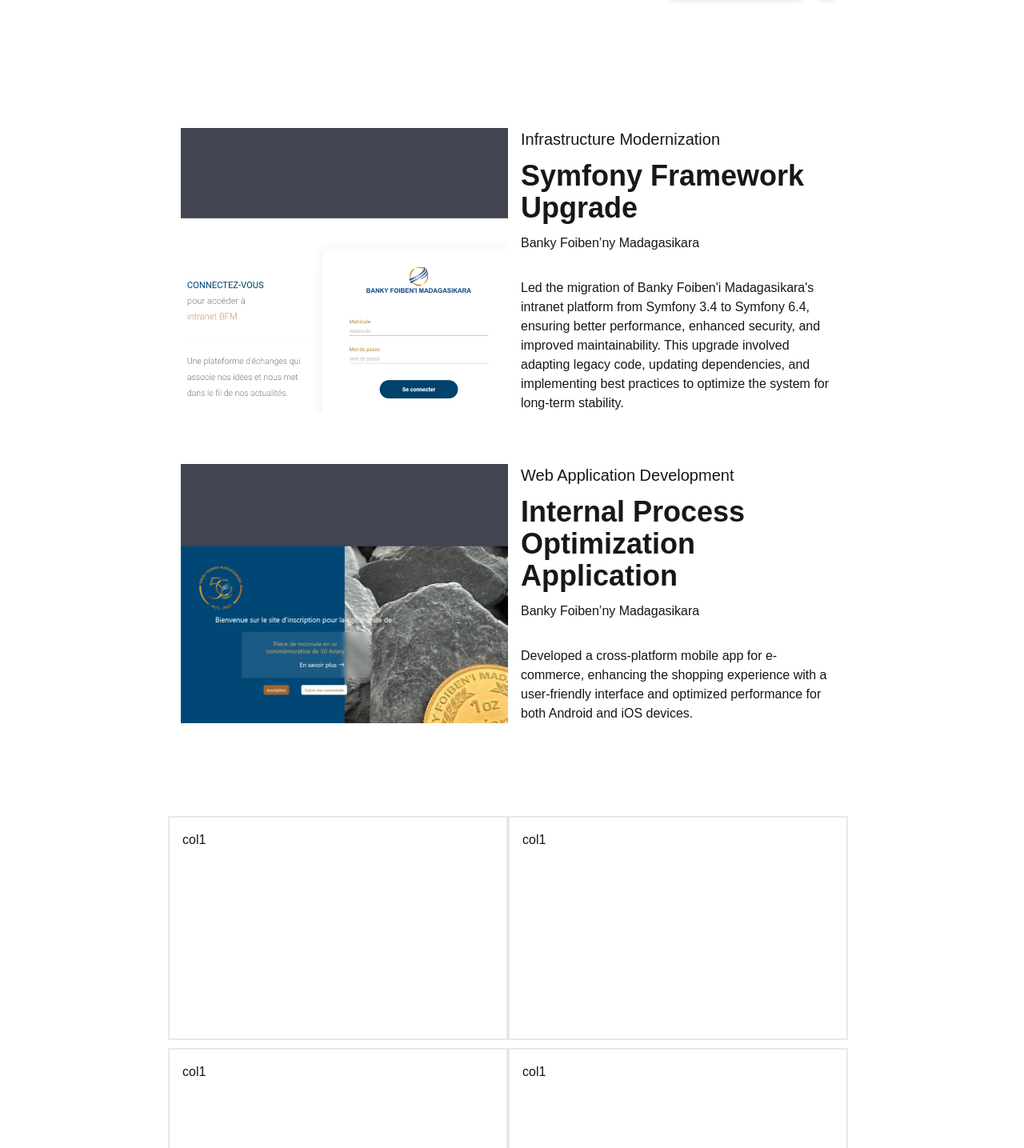
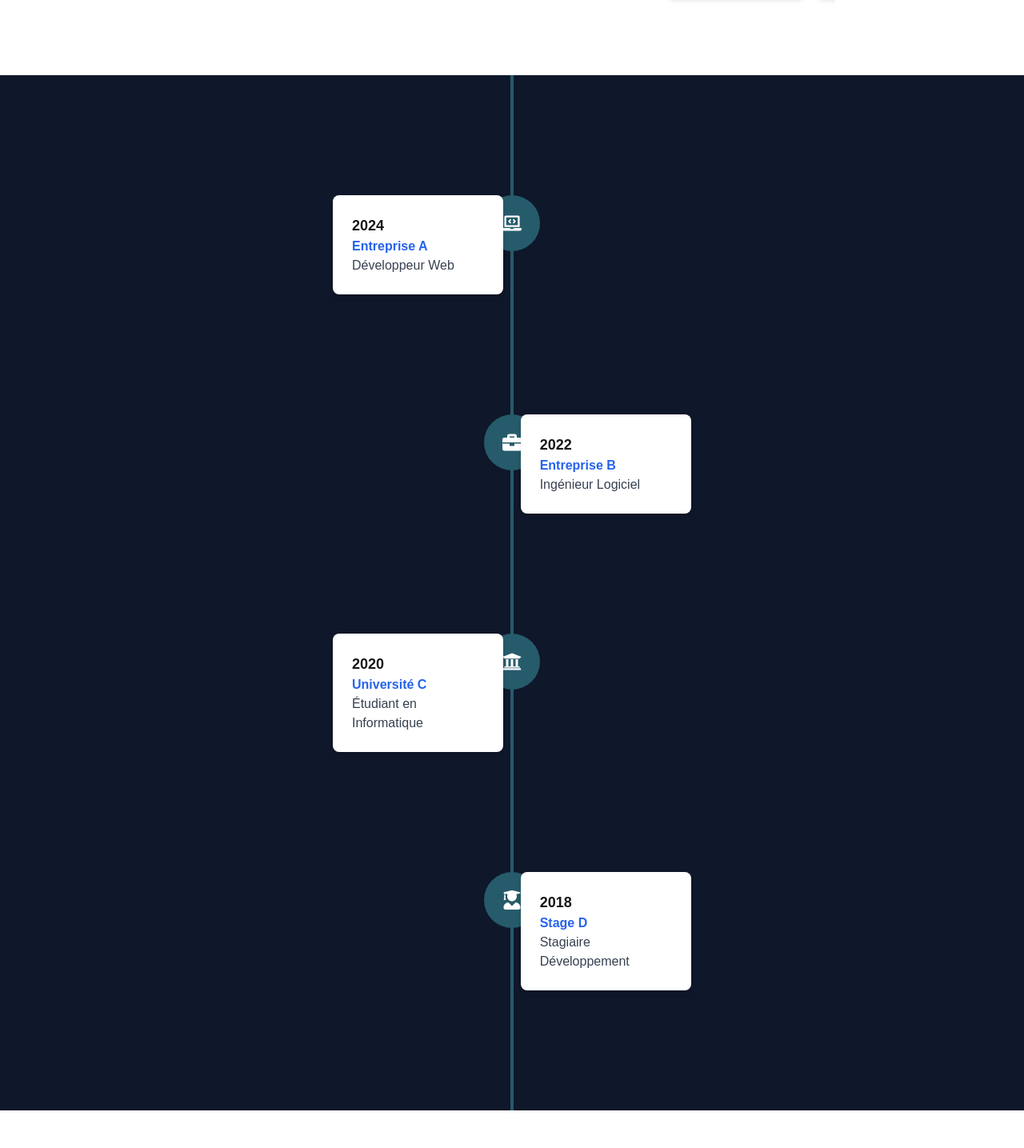
Before and after one commit to Mukkun007/PORTFOLIO-LOVA, a Next.js app: page / in a window 1280 px wide. Shown: the part 1135-2570 px from the top of the page at 80% size. Built offline with nearby package versions, Linux system fonts and the light colour scheme.

Commit message:
timeline v-1

```diff
--- a/src/app/page.tsx
+++ b/src/app/page.tsx
@@ -3,6 +3,7 @@
 import Home from "@/components/Home";
 import About from "@/components/About";
 import Biographie from "@/components/Biographie";
+import Experience from "@/components/Experience";
 import Projects from "@/components/Projects";
 import Code from "@/components/Code";
 import ScrollToTop from "@/components/ScrollToTop";
@@ -21,6 +22,9 @@
       <div id="about">
         <About />
       </div>
+      <div id="experience">
+        <Experience />
+      </div>
       <div id="projects">
         <Projects />
       </div>
--- a/src/components/Experience.tsx
+++ b/src/components/Experience.tsx
@@ -0,0 +1,73 @@
+import React from "react";
+import {
+  FaBriefcase,
+  FaUniversity,
+  FaLaptopCode,
+  FaUserGraduate,
+} from "react-icons/fa";
+
+const experiences = [
+  {
+    date: "2024",
+    establishment: "Entreprise A",
+    position: "Développeur Web",
+    icon: <FaLaptopCode />,
+  },
+  {
+    date: "2022",
+    establishment: "Entreprise B",
+    position: "Ingénieur Logiciel",
+    icon: <FaBriefcase />,
+  },
+  {
+    date: "2020",
+    establishment: "Université C",
+    position: "Étudiant en Informatique",
+    icon: <FaUniversity />,
+  },
+  {
+    date: "2018",
+    establishment: "Stage D",
+    position: "Stagiaire Développement",
+    icon: <FaUserGraduate />,
+  },
+];
+
+const Experience = () => {
+  return (
+    <div className="flex justify-center items-center min-h-screen bg-[#0f172a] mt-10">
+      <div className="relative w-1/2">
+        {/* Ligne verticale */}
+        <div className="absolute left-1/2 transform -translate-x-1/2 w-1 bg-[#265b6b] h-full"></div>
+
+        {/* Éléments de la timeline */}
+        {experiences.map((exp, index) => (
+          <div
+            key={index}
+            className={`flex ${
+              index % 2 === 0 ? "justify-start" : "justify-end"
+            } my-[150px] relative`}
+          >
+            {/* Cercle avec icône */}
+            <div className="w-[70px] h-[70px] bg-[#265b6b] rounded-full flex items-center justify-center text-white text-2xl absolute left-1/2 transform -translate-x-1/2">
+              {exp.icon}
+            </div>
+
+            {/* Contenu de l'expérience */}
+            <div
+              className={`bg-white shadow-md p-6 rounded-lg w-1/3 relative ${
+                index % 2 === 0 ? "ml-24" : "mr-24"
+              }`}
+            >
+              <h3 className="text-lg font-semibold">{exp.date}</h3>
+              <p className="text-blue-600 font-bold">{exp.establishment}</p>
+              <p className="text-gray-700">{exp.position}</p>
+            </div>
+          </div>
+        ))}
+      </div>
+    </div>
+  );
+};
+
+export default Experience;
--- a/src/components/Header.tsx
+++ b/src/components/Header.tsx
@@ -6,10 +6,13 @@
           <a href="#home">Home</a>
         </li>
         <li>
-          <a href="#biography">Biographie</a>
+          <a href="#biography">About Me</a>
         </li>
         <li>
-          <a href="#about">About</a>
+          <a href="#about">Skills</a>
+        </li>
+        <li>
+          <a href="#experience">Experiences</a>
         </li>
         <li>
           <a href="#projects">Projects</a>
```
